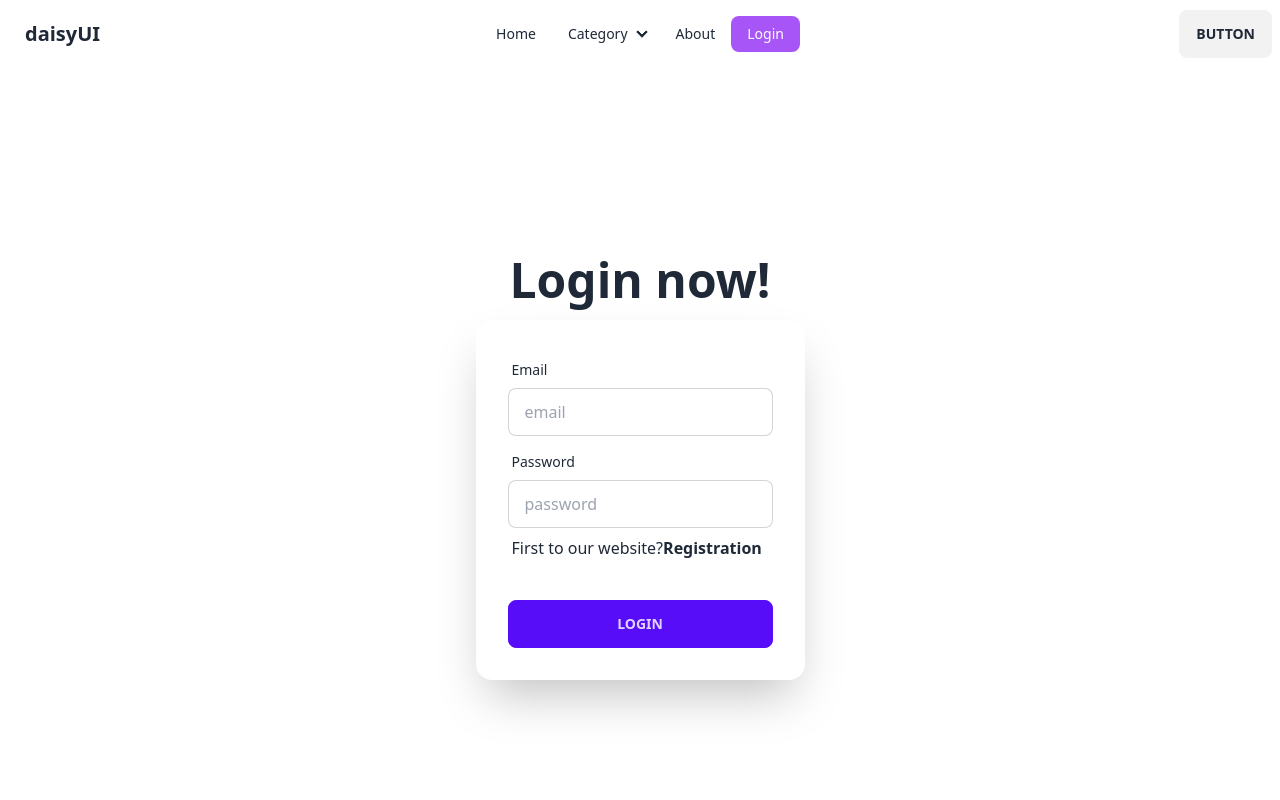
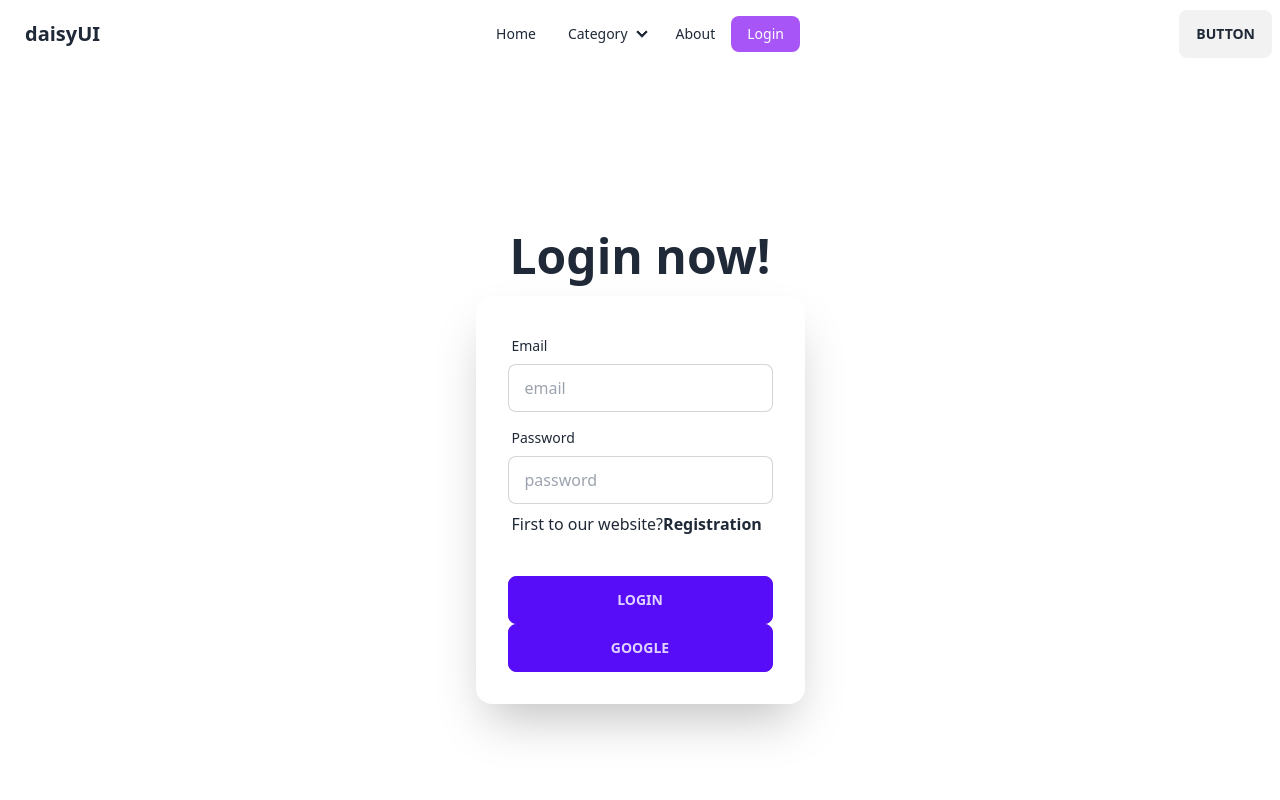
Before and after one commit to ramohin1236/batch-8-a-9, a React (Vite) app: page /login in a window 1280 px wide. Shown: the top 800 px of the page. Built offline with nearby package versions, Linux system fonts and the light colour scheme; no server answers.

Commit message:
google login system implement

```diff
--- a/src/Context/AuthContext.jsx
+++ b/src/Context/AuthContext.jsx
@@ -1,9 +1,12 @@
 /* eslint-disable react/prop-types */
 import { createContext, useEffect, useState } from "react";
 import auth from "../../public/firebase.config";
-import { createUserWithEmailAndPassword, onAuthStateChanged, signInWithEmailAndPassword, signOut } from "firebase/auth";
+import { GoogleAuthProvider, createUserWithEmailAndPassword, onAuthStateChanged, signInWithEmailAndPassword, signInWithPopup, signOut } from "firebase/auth";
 
 export const FirebaseContext=createContext(null)
+
+const provider= new GoogleAuthProvider()
+
 const AuthContext = ({children}) => {
 const [user,setUser]=useState([])
 const [loading,setLoading]=useState(true)
@@ -22,6 +25,11 @@ const logOut=()=>{
     return signOut(auth)
 }
 
+
+const googleSignUp=()=>{
+     return signInWithPopup(auth,provider)
+}
+
 useEffect(()=>{
     const unsubscribe= onAuthStateChanged(auth,currentUser=>{
         setUser(currentUser);
@@ -38,7 +46,8 @@ const authInfo={
     loading,
     creatUser,
     loginUser,
-    logOut
+    logOut,
+    googleSignUp
 }
 
     return (
--- a/src/components/Home.jsx
+++ b/src/components/Home.jsx
@@ -46,7 +46,8 @@ const Home = () => {
     return (
        <div>
         <section>
-         <div className="mt-10 rounded-lg hero lg:h-[500px]" style={{backgroundImage: 'url(../../../../images/background.jpg)'}}>
+         <div className="mt-10 rounded-lg hero lg:h-[500px]" style={{backgroundImage: 'url(../../images/background.jpg)'}}>
+            {/* <img src="../../images/background.jpg" alt="" /> */}
         <div className="hero-overlay bg-opacity-60"></div>
         <div className="hero-content text-center text-neutral-content">
           <div className="max-w-md">
--- a/src/components/Login.jsx
+++ b/src/components/Login.jsx
@@ -6,7 +6,7 @@ import Swal from "sweetalert2";
 
 
 const Login = () => {
-    const {loginUser}=useContext(FirebaseContext)
+    const {loginUser,googleSignUp}=useContext(FirebaseContext)
   const [error,setError]=useState('')
   const [success,setSuccess]=useState('')
   const location=useLocation()
@@ -45,6 +45,29 @@ const Login = () => {
 
     }
 
+    const handlegoogleSignIn=()=>{
+        googleSignUp()
+        .then(result=>{
+            setSuccess(Swal.fire(
+                'Good job!',
+                'Successfully Login!',
+
+              ))
+              navigate(location?.state?location.state : "/" )
+
+            console.log(result.user)
+        })
+        .catch((error)=>{
+            const errorMessage = error.message;
+            setError(Swal.fire({
+                icon: 'error',
+                title: 'Oops...',
+                text: `${errorMessage}`,
+
+              }))
+        })
+    }
+
 
     return (
         <div className="hero min-h-screen ">
@@ -76,6 +99,9 @@ const Login = () => {
         </div>
         <div className="form-control mt-6">
           <button className="btn btn-primary">Login</button>
+          <button
+          onClick={handlegoogleSignIn}
+          className="btn btn-primary">Google</button>
         </div>
       </form>
     </div>
```
